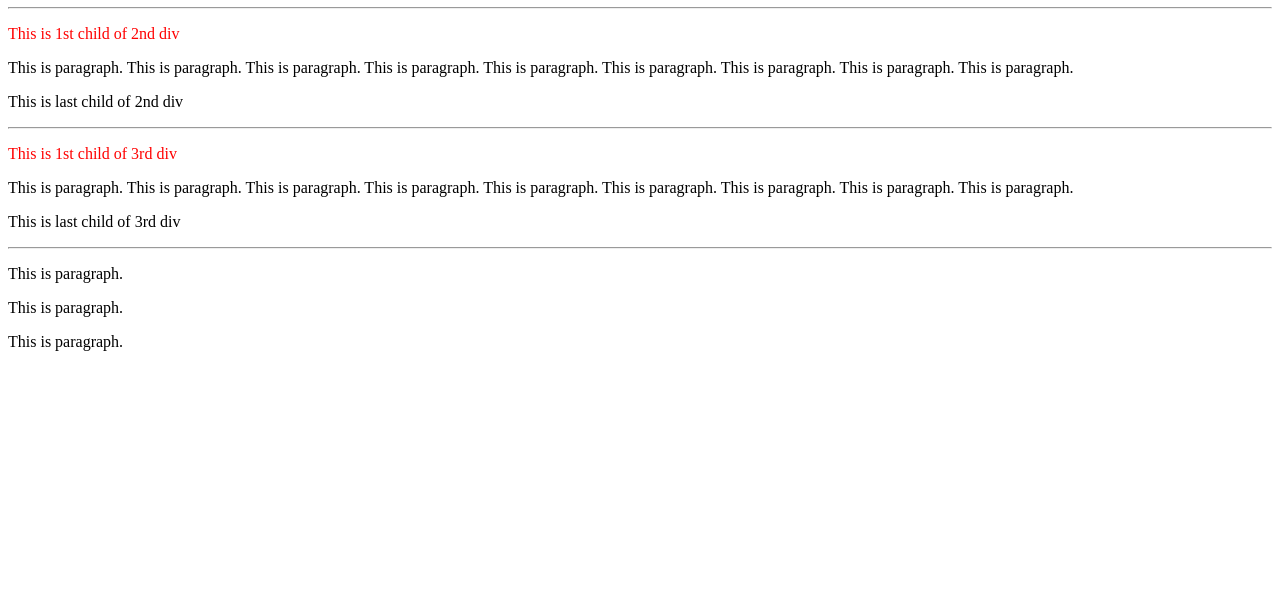
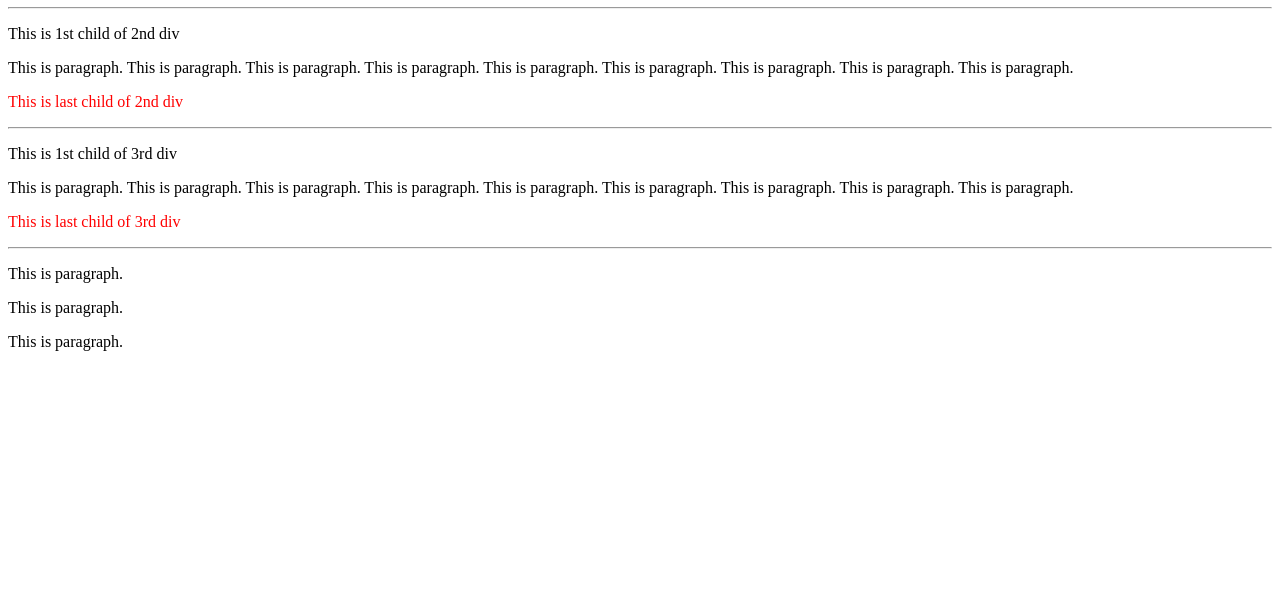
Before and after one commit to chanchalpatel51/CSS, a plain HTML site: page index.html in a window 1280 px wide. Shown: the part 205-800 px from the top of the page. Drawn offline with Linux system fonts and the light colour scheme.

Commit message:
Change the colour of any last p

```diff
--- a/index.html
+++ b/index.html
@@ -4,7 +4,7 @@
     <meta charset="UTF-8">
     <meta name="viewport" content="width=device-width, initial-scale=1.0">
     <title>HTML with CSS</title>
-    <link rel="stylesheet" href="first-of-type.css">
+    <link rel="stylesheet" href="last-of-type.css">
 </head>
 <body>
    <div>
--- /dev/null
+++ b/last-of-type.css
@@ -0,0 +1,3 @@
+div p:last-of-type{
+    color: red;
+}
```
